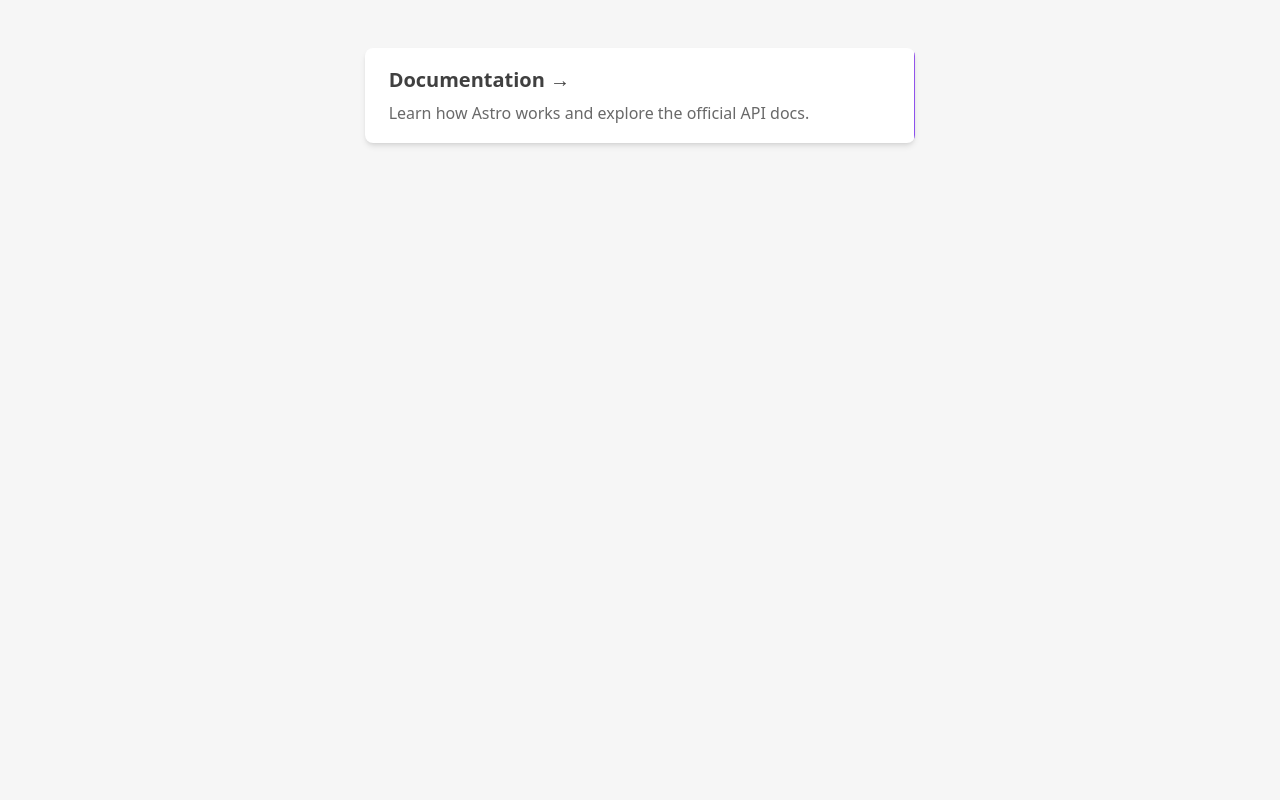
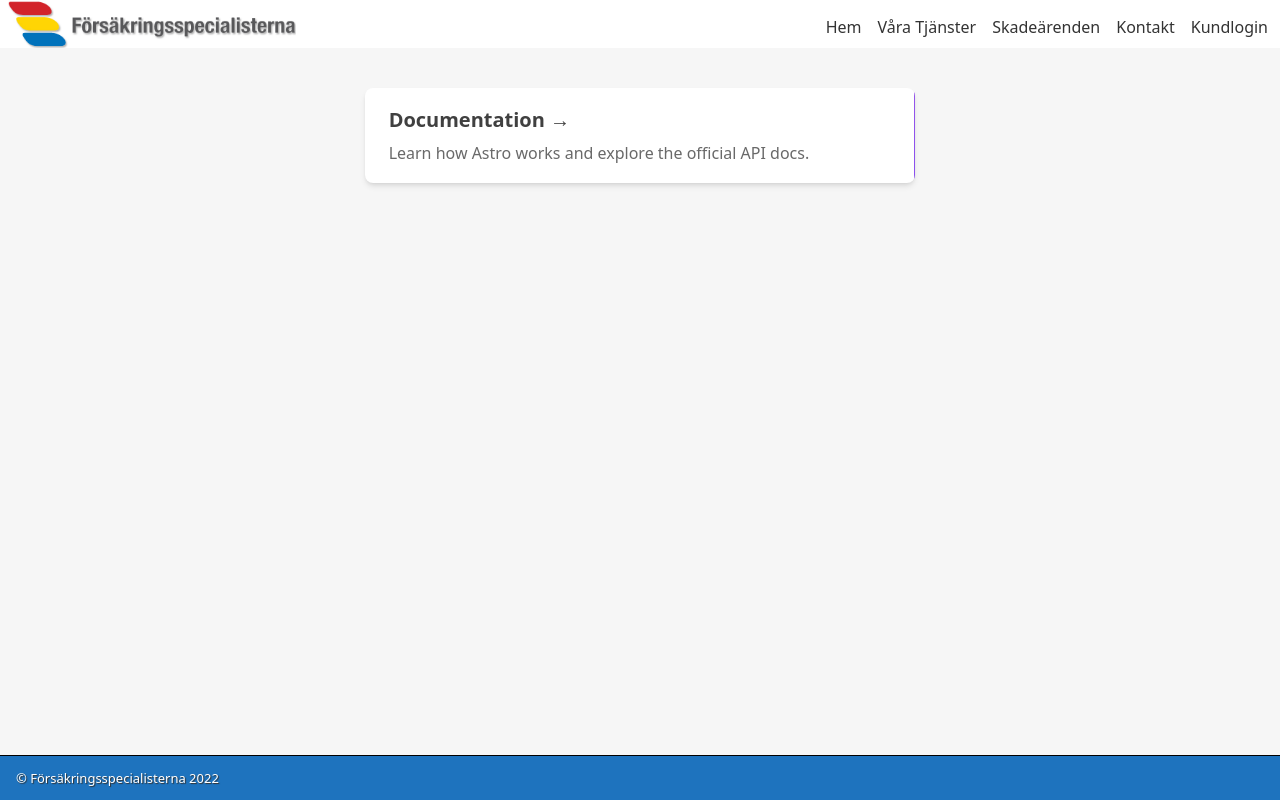
Before and after one commit to Dirivial/forsakringsspecialisterna, an Astro site: page / in a window 1280 px wide. Built offline with nearby package versions, Linux system fonts and the light colour scheme; Astro itself is replaced by a stand-in of ours.

Commit message:
Initial layout, no content

```diff
--- /dev/null
+++ b/src/components/Footer.astro
@@ -0,0 +1,21 @@
+---
+---
+
+<div class="footer">
+  <p>© Försäkringsspecialisterna 2022</p>
+</div>
+<style>
+  .footer {
+    position: absolute;
+    bottom: 0;
+    width: 100%;
+    border-top: black solid 1px;
+    background-color: #1e73be;
+  }
+  .footer > p {
+    font-size: small;
+    margin-left: 1rem;
+    color: white;
+    text-shadow: #333333 1px 1px 1px;
+  }
+</style>
--- /dev/null
+++ b/src/components/Header.astro
@@ -0,0 +1,51 @@
+---
+---
+
+<div class="header">
+  <a href="/"><img class="logoPicture" src="Logga-med-skugga.jpg" /></a>
+
+  <ul class="navButtonsList">
+    <li><a class="navLink" href="/">Hem</a></li>
+    <li><a class="navLink" href="/services">Våra Tjänster</a></li>
+    <li><a class="navLink" href="/claims">Skadeärenden</a></li>
+    <li><a class="navLink" href="/contact">Kontakt</a></li>
+    <li>
+      <a
+        class="navLink"
+        href="https://system.webcap.se/login.aspx?type=customer">Kundlogin</a
+      >
+    </li>
+  </ul>
+</div>
+
+<style>
+  .header {
+    background-color: white;
+    height: 3rem;
+    display: flex;
+    justify-content: space-between;
+  }
+
+  .logoPicture {
+    margin-left: 1vh;
+    width: 18rem;
+  }
+
+  .navButtonsList {
+    margin-right: 1vh;
+    list-style-type: none;
+    display: flex;
+    column-gap: 1vh;
+  }
+
+  .navLink {
+    color: #333333;
+    text-decoration: none;
+    padding: 0.5vh;
+  }
+
+  .navLink:hover {
+    border-top: 2px solid #1e73be;
+    color: #1e73be;
+  }
+</style>
--- a/src/layouts/Layout.astro
+++ b/src/layouts/Layout.astro
@@ -1,4 +1,6 @@
 ---
+import Header from "../components/Header.astro";
+import Footer from "../components/Footer.astro";
 export interface Props {
   title: string;
 }
@@ -16,20 +18,30 @@ const { title } = Astro.props;
     <title>{title}</title>
   </head>
   <body>
+    <Header />
     <slot />
+    <Footer />
   </body>
 </html>
 <style is:global>
   :root {
     --accent: 124, 58, 237;
-		--accent-gradient: linear-gradient(45deg, rgb(var(--accent)), #da62c4 30%, white 60%);
+    --accent-gradient: linear-gradient(
+      45deg,
+      rgb(var(--accent)),
+      #da62c4 30%,
+      white 60%
+    );
   }
   html {
     font-family: system-ui, sans-serif;
-		background-color: #F6F6F6;
+    background-color: #f6f6f6;
   }
   code {
-		font-family: Menlo, Monaco, Lucida Console, Liberation Mono, DejaVu Sans Mono,
-			Bitstream Vera Sans Mono, Courier New, monospace;
+    font-family: Menlo, Monaco, Lucida Console, Liberation Mono,
+      DejaVu Sans Mono, Bitstream Vera Sans Mono, Courier New, monospace;
+  }
+  body {
+    margin: 0;
   }
 </style>
```
Lines whose indentation alone changed are shown as unchanged.
